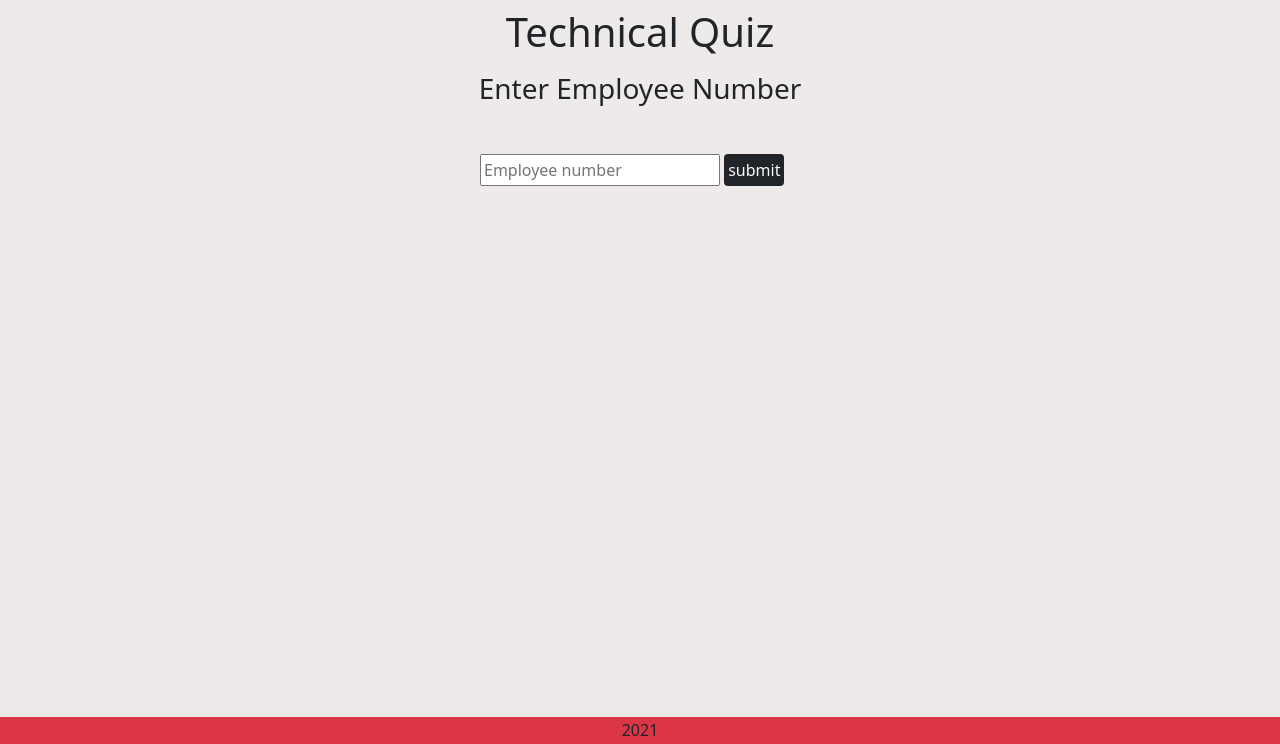
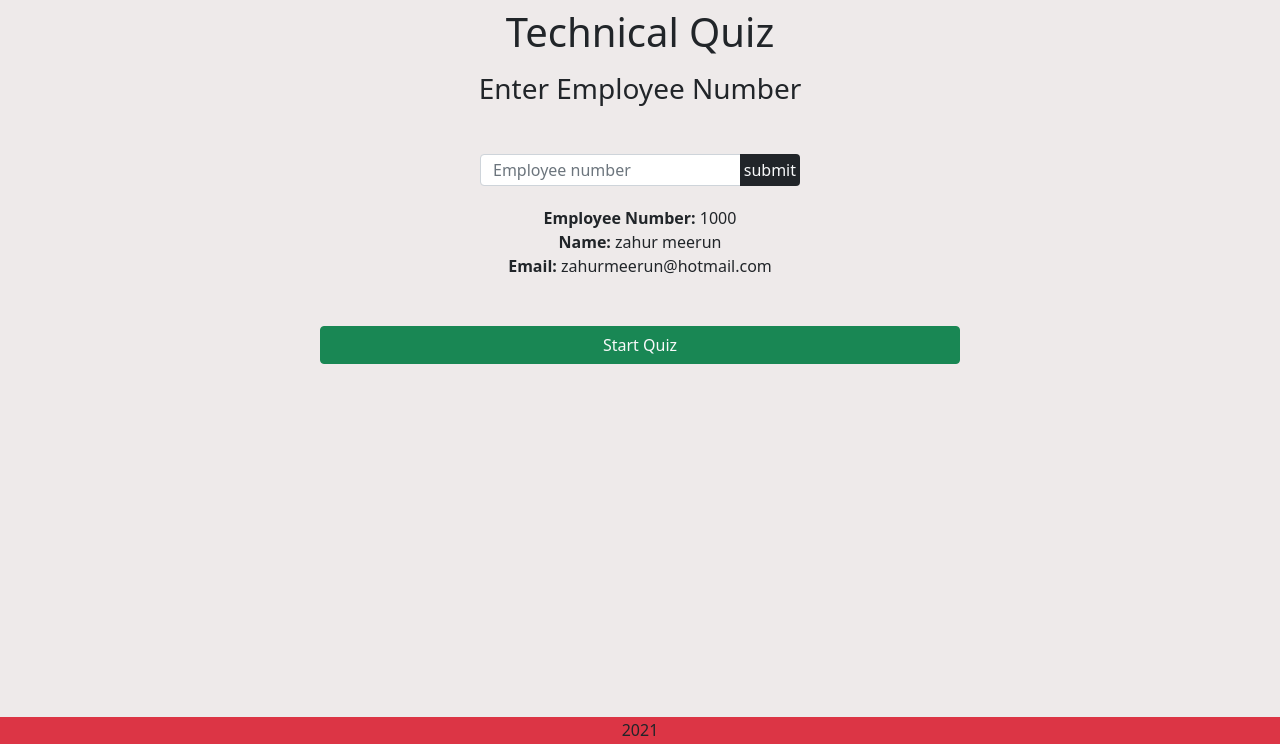
Before and after one commit to zahur76/django-quiz, a Django app: template home/templates/home/index.html in a window 1280 px wide. Shown: the part 56-800 px from the top of the page. Run offline with Django 3.2, Linux system fonts and the light colour scheme; the template is opened without the code that fills it: values that come from a table or form of the project are taken from there, others are empty; data comes from the database, SQL or seed files in the repository; both versions use the stored data as it was after the commit.

Commit message:
add post method for employee quiz details

```diff
--- a/home/static/home/css/home.css
+++ b/home/static/home/css/home.css
@@ -6,7 +6,7 @@
     width: 25% !important;
 }
 
-#fname {
+#employee_num {
     height: 32px;
 }
 
--- a/home/templates/home/index.html
+++ b/home/templates/home/index.html
@@ -9,12 +9,20 @@
     <div class="h1 text-center mt-2">Technical Quiz</div>
     <div class="h3 text-center mt-3">Enter Employee Number</div>
     <div class="col-12 mx-auto mt-5 add-staff-form">
-        <form id="staff-id" action="#" method="POST" enctype="multipart/form-data" class="addStaff">
+        <form id="staff-id" action="{% url 'home' %}" method="POST" enctype="multipart/form-data" class="addStaff">
             {% csrf_token %}
-            <input class="w-75" type="text" id="fname" name="fname" placeholder="Employee number" required>
-            <button class="btn btn-dark border-0 text-light p-1 mb-1 submit-employee" type="submit" form="staff-id">submit</button>
+            <div class="input-group">
+                <input class="form-control" type="text" id="employee_num" name="employee_num" placeholder="Employee number" required>
+                <button class="btn btn-dark border-0 input-group-append text-light p-1 mb-1 submit-employee" type="submit" form="staff-id">submit</button>
+            </div>
         </form>
     </div>
+    {% if staff %}
+        <div class="col-12 text-center mt-3"><b>Employee Number:</b> {{ staff.employee_number }}</div>
+        <div class="col-12 text-center"><b>Name:</b> {{ staff.first_name }} {{ staff.last_name }}</div>
+        <div class="col-12 text-center mb-5"><b>Email:</b> {{ staff.email_address }}</div>
+        <a href="#" class="col-6 offset-3 btn btn-success text-light">Start Quiz</a>
+    {% endif %}
 {% endblock %}
 
 {% block extra_js %}
```
Also changed, not shown: home/views.py (+17 -1 lines), db.sqlite3, home/urls.py (line endings or trailing spaces).
